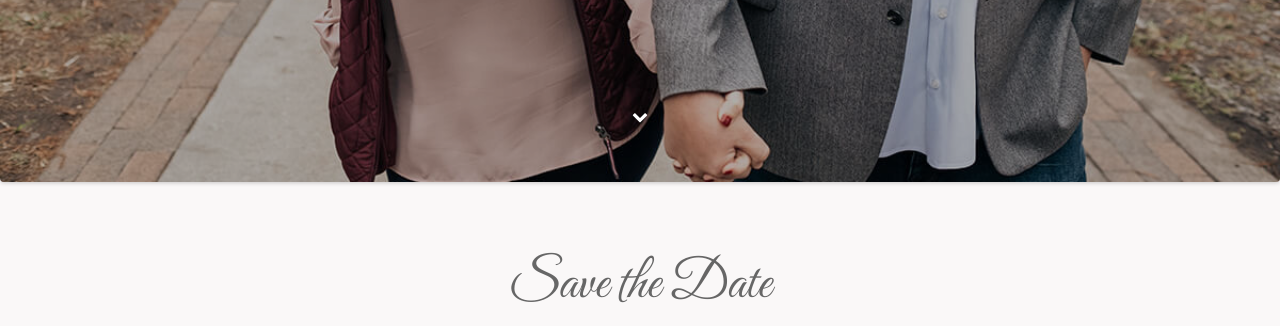
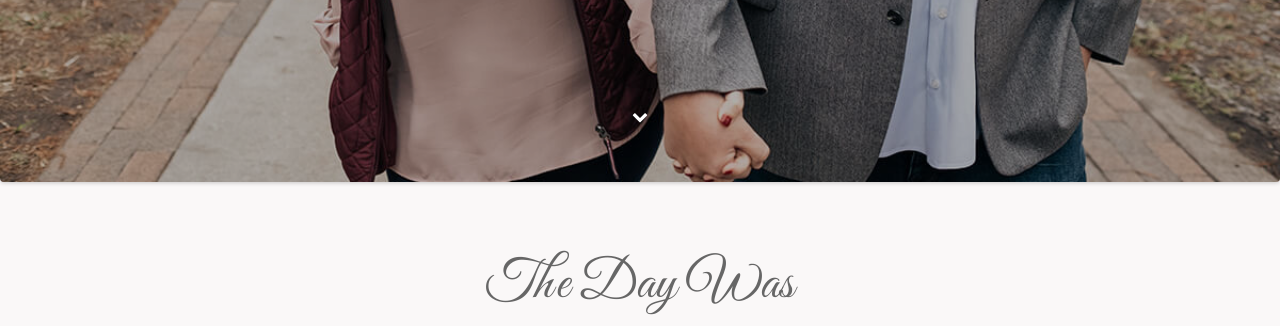
Before and after one commit to eric-pierce/Greg-and-Lauren-Wedding-Website, a plain HTML site: page index.html in a window 1280 px wide. Shown: the part 618-944 px from the top of the page. Drawn offline with Linux system fonts and the light colour scheme; some packages are replaced by stand-ins of ours.

Commit message:
Update index.html

```diff
--- a/index.html
+++ b/index.html
@@ -183,7 +183,7 @@
 
                     	<div class="row">
                         	<div class="col-md-offset-1 col-md-10 text-center">
-                    			<div id="save-date" class="animation fadeInUp">Save the Date</div>
+                    			<div id="save-date" class="animation fadeInUp">The Day Was</div>
                                 <h2 class="h1 animation fadeInUp" style="margin:30px 0">NOVEMBER 3RD, 2018</h2>
 
                             <div class="col-md-offset-2 col-md-8 text-center">
```
